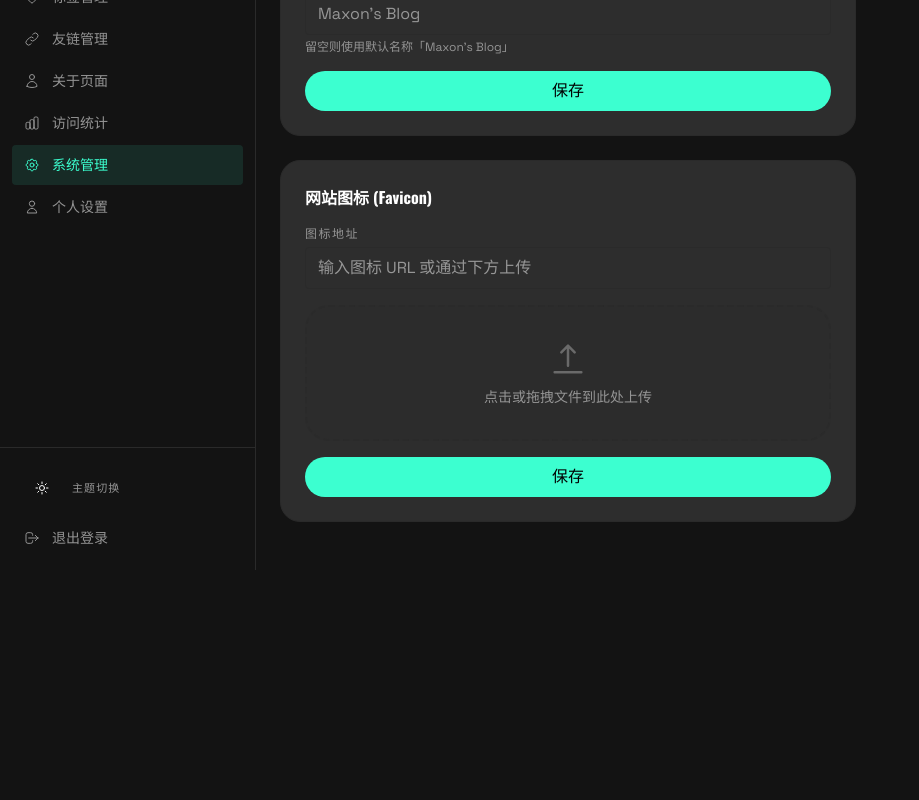
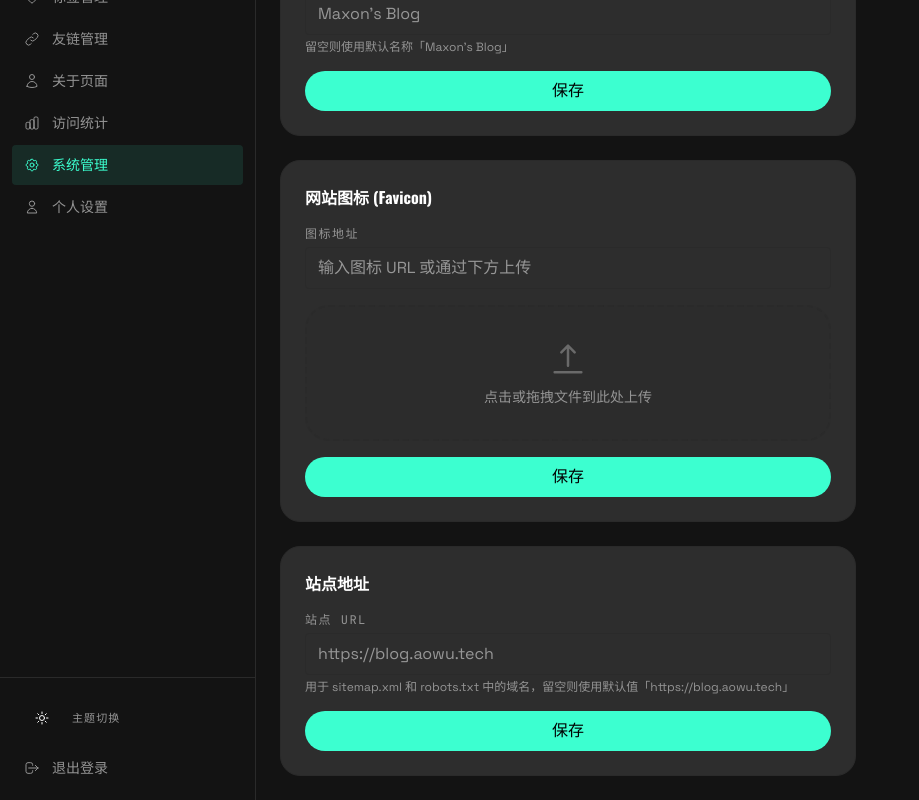
Before and after one commit to Aealen/A_Plain_Blog, a Next.js app: page /admin/settings in a window 1280 px wide. Shown: the part 230-1030 px from the top of the page, without its empty margins (0-919 px from the left). Before the commit the page ends 800 px from the top, so only its background shows below. Built offline with nearby package versions, Linux system fonts and the light colour scheme; no server answers; the database is empty; sample sign-in values are in the browser's storage.

Commit message:
feat: 添加站点地址配置项，支持从管理后台动态设置 baseUrl
将 sitemap 和 robots.txt 的默认域名从 example.com 改为 blog.aowu.tech，
并在系统管理页面新增站点地址配置，支持通过数据库动态修改。

```diff
--- a/src/app/admin/settings/page.tsx
+++ b/src/app/admin/settings/page.tsx
@@ -2,24 +2,28 @@
 import { useState, useEffect } from 'react'
 import { getSiteConfig, setSiteConfig } from '@/actions/admin/site'
 import FileUploader from '@/components/admin/FileUploader'
-import { DEFAULT_SITE_NAME } from '@/lib/constants'
+import { DEFAULT_SITE_NAME, DEFAULT_BASE_URL } from '@/lib/constants'
 
 const inputClass = "w-full px-3 py-2 border border-border rounded-[4px] bg-card text-foreground focus:outline-none focus:border-primary transition-colors"
 
 export default function SettingsPage() {
   const [siteName, setSiteName] = useState('')
   const [faviconUrl, setFaviconUrl] = useState('')
+  const [baseUrl, setBaseUrl] = useState('')
   const [nameMsg, setNameMsg] = useState({ type: '', text: '' })
   const [faviconMsg, setFaviconMsg] = useState({ type: '', text: '' })
+  const [baseUrlMsg, setBaseUrlMsg] = useState({ type: '', text: '' })
   const [loading, setLoading] = useState(true)
 
   useEffect(() => {
     Promise.all([
       getSiteConfig('siteName'),
       getSiteConfig('favicon'),
-    ]).then(([name, favicon]) => {
+      getSiteConfig('baseUrl'),
+    ]).then(([name, favicon, url]) => {
       setSiteName(name || '')
       setFaviconUrl(favicon || '')
+      setBaseUrl(url || '')
       setLoading(false)
     })
   }, [])
@@ -43,6 +47,24 @@ export default function SettingsPage() {
       setFaviconMsg({ type: 'success', text: 'Favicon 已保存' })
     } catch (err) {
       setFaviconMsg({ type: 'error', text: err instanceof Error ? err.message : '保存失败' })
+    }
+  }
+
+  async function handleBaseUrlSave(e: React.FormEvent) {
+    e.preventDefault()
+    setBaseUrlMsg({ type: '', text: '' })
+
+    const trimmed = baseUrl.trim()
+    if (trimmed && !/^https?:\/\/.+/.test(trimmed)) {
+      setBaseUrlMsg({ type: 'error', text: '请输入有效的 URL，以 http:// 或 https:// 开头' })
+      return
+    }
+
+    try {
+      await setSiteConfig('baseUrl', trimmed)
+      setBaseUrlMsg({ type: 'success', text: '站点地址已保存，sitemap 和 robots.txt 将使用新地址' })
+    } catch (err) {
+      setBaseUrlMsg({ type: 'error', text: err instanceof Error ? err.message : '保存失败' })
     }
   }
 
@@ -98,6 +120,25 @@ export default function SettingsPage() {
             </button>
           </form>
         </div>
+
+        <div className="bg-card border border-border rounded-[20px] p-6">
+          <h2 className="text-base font-bold font-display text-foreground mb-4">站点地址</h2>
+          <form onSubmit={handleBaseUrlSave} className="space-y-4">
+            {baseUrlMsg.text && (
+              <div className={`p-3 rounded-[4px] text-sm ${baseUrlMsg.type === 'success' ? 'bg-primary/10 text-primary' : 'bg-destructive/10 text-destructive'}`}>
+                {baseUrlMsg.text}
+              </div>
+            )}
+            <div>
+              <label className="block font-mono text-[12px] uppercase tracking-[1.5px] text-muted-foreground mb-1">站点 URL</label>
+              <input type="url" value={baseUrl} onChange={e => setBaseUrl(e.target.value)} placeholder={DEFAULT_BASE_URL} className={inputClass} />
+              <p className="mt-1 text-xs text-muted-foreground">用于 sitemap.xml 和 robots.txt 中的域名，留空则使用默认值「{DEFAULT_BASE_URL}」</p>
+            </div>
+            <button type="submit" className="w-full bg-primary text-primary-foreground py-2 rounded-[24px] font-mono uppercase hover:bg-primary/90 transition-colors">
+              保存
+            </button>
+          </form>
+        </div>
       </div>
     </div>
   )
--- a/src/app/robots.ts
+++ b/src/app/robots.ts
@@ -1,7 +1,10 @@
 import { MetadataRoute } from 'next'
+import prisma from '@/lib/prisma'
+import { DEFAULT_BASE_URL } from '@/lib/constants'
 
-export default function robots(): MetadataRoute.Robots {
-  const baseUrl = process.env.NEXT_PUBLIC_BASE_URL || 'https://example.com'
+export default async function robots(): Promise<MetadataRoute.Robots> {
+  const config = await prisma.siteConfig.findUnique({ where: { key: 'baseUrl' } })
+  const baseUrl = config?.value || process.env.NEXT_PUBLIC_BASE_URL || DEFAULT_BASE_URL
 
   return {
     rules: [
--- a/src/app/sitemap.ts
+++ b/src/app/sitemap.ts
@@ -1,12 +1,12 @@
 import { MetadataRoute } from 'next'
 import prisma from '@/lib/prisma'
+import { DEFAULT_BASE_URL } from '@/lib/constants'
 
 export const dynamic = 'force-dynamic'
 
 export default async function sitemap(): Promise<MetadataRoute.Sitemap> {
-  const baseUrl = process.env.NEXT_PUBLIC_BASE_URL || 'https://example.com'
-
-  const [articles, categories, tags] = await Promise.all([
+  const [config, articles, categories, tags] = await Promise.all([
+    prisma.siteConfig.findUnique({ where: { key: 'baseUrl' } }),
     prisma.article.findMany({
       where: { status: 'PUBLISHED' },
       select: { slug: true, updatedAt: true },
@@ -18,6 +18,8 @@ export default async function sitemap(): Promise<MetadataRoute.Sitemap> {
       select: { slug: true, createdAt: true },
     }),
   ])
+
+  const baseUrl = config?.value || process.env.NEXT_PUBLIC_BASE_URL || DEFAULT_BASE_URL
 
   const articleEntries: MetadataRoute.Sitemap = articles.map((article) => ({
     url: `${baseUrl}/articles/${article.slug}`,
--- a/src/lib/constants.ts
+++ b/src/lib/constants.ts
@@ -1 +1,2 @@
 export const DEFAULT_SITE_NAME = "Maxon's Blog"
+export const DEFAULT_BASE_URL = 'https://blog.aowu.tech'
```
